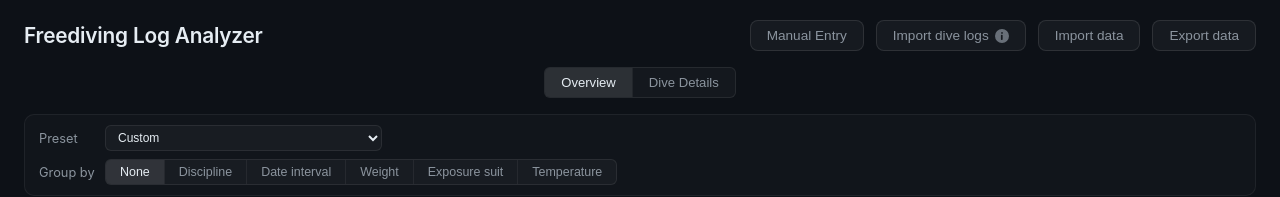
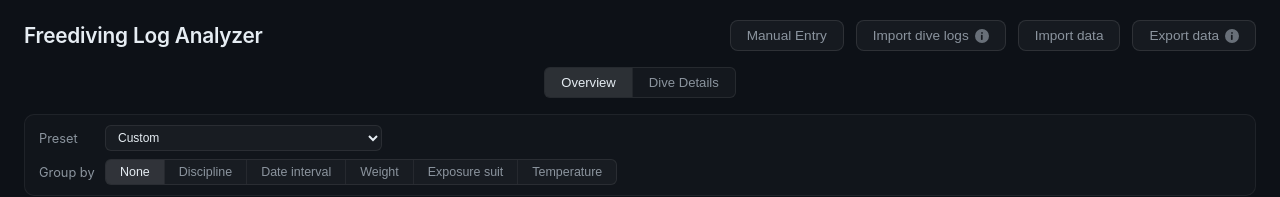
Before and after one commit to drigberg/freediving-data-explorer, a React (Vite) app: page / in a window 1280 px wide. Shown: the top 197 px of the page. Built offline with nearby package versions, Linux system fonts and the light colour scheme.

Commit message:
add tooltip for backing up data

```diff
--- a/src/App.tsx
+++ b/src/App.tsx
@@ -446,7 +446,7 @@ export default function App() {
             className="import-btn import-dive-logs-btn"
             onClick={handleImportDiveLogsClick}
           >
-            <span className="import-dive-logs-content">
+            <span className="import-button-with-icon-content">
               Import dive logs
               <span
                 className="info-icon"
@@ -478,7 +478,28 @@ export default function App() {
               Import data
             </button>
             <button className="import-btn" onClick={handleExportClick}>
+              <span className="import-button-with-icon-content">
               Export data
+              <span
+                className="info-icon"
+                aria-label="Export data"
+                onClick={(e) => e.stopPropagation()}
+                onMouseDown={(e) => e.stopPropagation()}
+              >
+                <svg
+                  width="14"
+                  height="14"
+                  viewBox="0 0 16 16"
+                  fill="currentColor"
+                  aria-hidden="true"
+                >
+                  <path d="M8 0a8 8 0 1 0 0 16A8 8 0 0 0 8 0ZM7 4.5a1 1 0 1 1 2 0 1 1 0 0 1-2 0ZM6.75 7.25a.75.75 0 0 1 .75-.75h.5a.75.75 0 0 1 .75.75v4.5a.75.75 0 0 1-.75.75h-.5a.75.75 0 0 1-.75-.75v-4.5Z" />
+                </svg>
+                <span className="info-tooltip" role="tooltip">
+                  <span>Export data to a JSON file to back it up, in case you need to clear your browser's local storage!</span>
+                </span>
+              </span>
+              </span>
             </button>
           </div>
           <input
--- a/src/index.css
+++ b/src/index.css
@@ -70,7 +70,7 @@ body,
     justify-content: center;
 }
 
-.import-dive-logs-content {
+.import-button-with-icon-content {
     display: inline-flex;
     align-items: center;
     gap: 6px;
```
